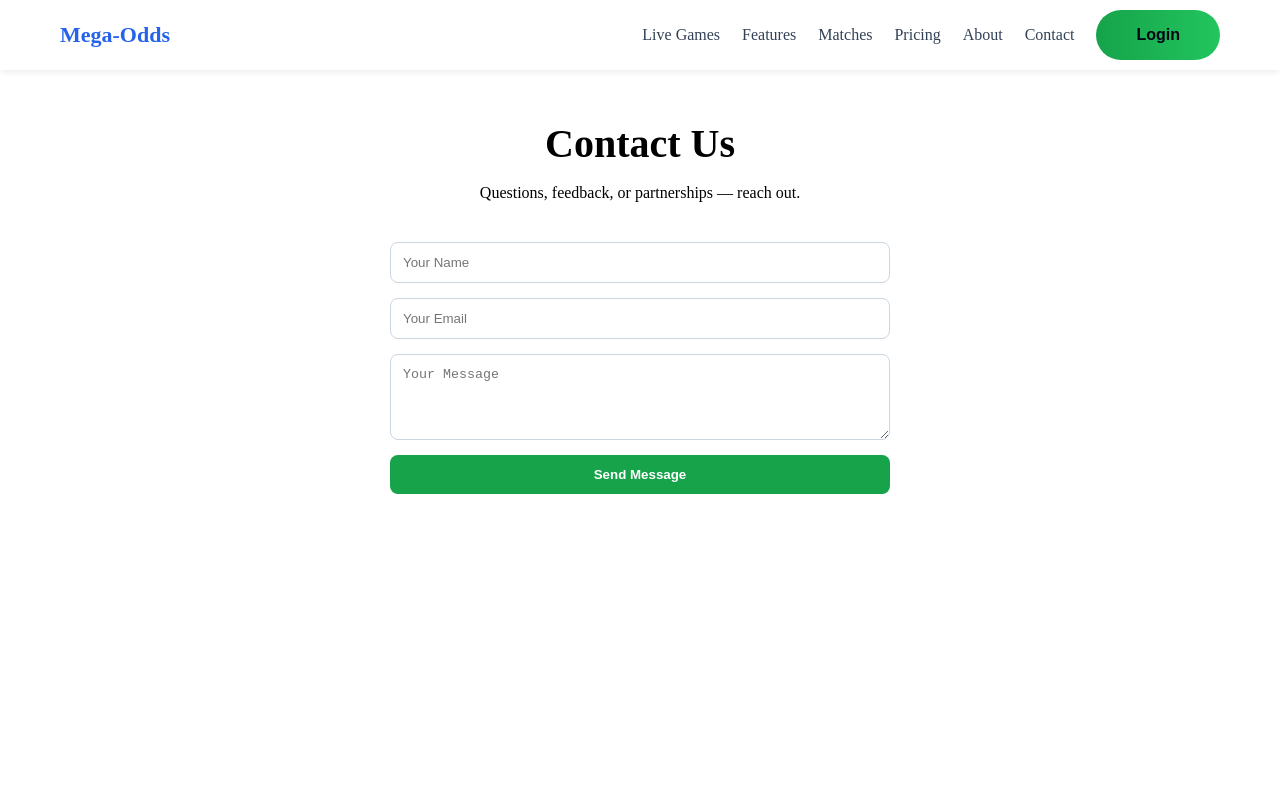
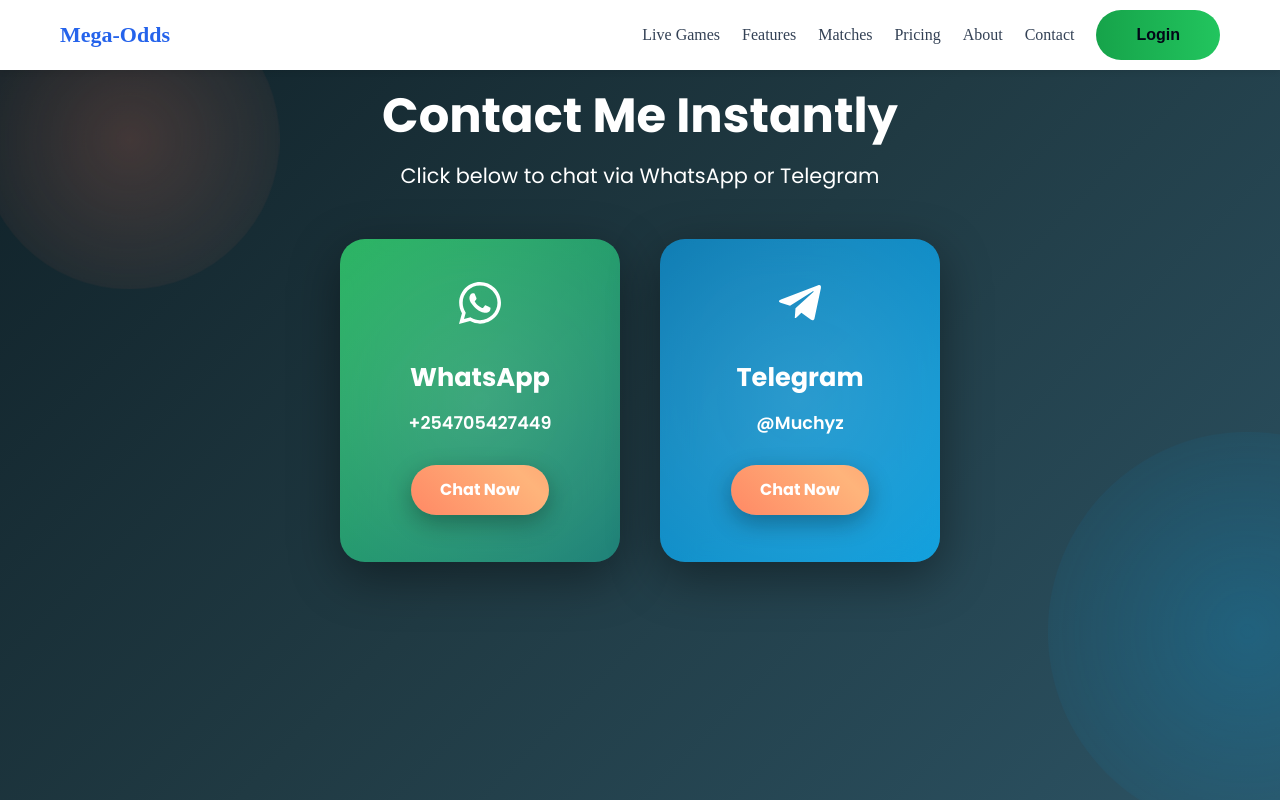
Before and after one commit to Muchyz/Sureodds-frontend, a React (Vite) app: page /contact in a window 1280 px wide. Built offline with nearby package versions, Linux system fonts and the light colour scheme.

Commit message:
Full code snapshot: current state including contact page and all features

```diff
--- a/package.json
+++ b/package.json
@@ -13,6 +13,7 @@
     "axios": "^1.13.2",
     "react": "^19.2.0",
     "react-dom": "^19.2.0",
+    "react-icons": "^5.5.0",
     "react-router-dom": "^7.13.0"
   },
   "devDependencies": {
--- a/src/pages/Navbarpages/Contact.css
+++ b/src/pages/Navbarpages/Contact.css
@@ -1,26 +1,191 @@
-@import "./Features.css";
+@import url('https://fonts.googleapis.com/css2?family=Poppins:wght@400;600;700&display=swap');
 
-.contact-form {
-  max-width: 500px;
-  margin: auto;
-  display: flex;
-  flex-direction: column;
-  gap: 15px;
+body {
+  margin: 0;
+  padding: 0;
 }
 
-.contact-form input,
-.contact-form textarea {
-  padding: 12px;
-  border-radius: 8px;
-  border: 1px solid #cbd5e1;
+.contact-page {
+  font-family: 'Poppins', sans-serif;
+  text-align: center;
+  padding: 5rem 1rem;
+  min-height: 100vh;
+  position: relative;
+  overflow: hidden;
+  background: linear-gradient(135deg, #0f2027, #203a43, #2c5364);
+  color: white;
+  transition: transform 0.1s ease-out;
 }
 
-.contact-form button {
-  padding: 12px;
-  border-radius: 8px;
-  border: none;
-  background: #16a34a;
+.contact-page h2 {
+  font-size: 3rem;
+  margin-bottom: 0.5rem;
+  z-index: 2;
+  position: relative;
+}
+
+.contact-page p {
+  font-size: 1.3rem;
+  margin-bottom: 3rem;
+  z-index: 2;
+  position: relative;
+}
+
+/* Grid */
+.contact-grid {
+  display: flex;
+  justify-content: center;
+  flex-wrap: wrap;
+  gap: 2.5rem;
+  z-index: 2;
+  position: relative;
+  perspective: 1200px;
+}
+
+/* Glass 3D Cards */
+.contact-box {
+  background: rgba(255, 255, 255, 0.1);
+  backdrop-filter: blur(18px);
+  border-radius: 25px;
+  padding: 2.5rem 2rem;
+  width: 280px;
+  box-shadow: 0 15px 50px rgba(0, 0, 0, 0.4);
+  transition: transform 0.3s ease, box-shadow 0.3s ease;
+  text-align: center;
+  cursor: pointer;
+  position: relative;
+  overflow: hidden;
+}
+
+.contact-box::before {
+  content: '';
+  position: absolute;
+  top: -50%;
+  left: -50%;
+  width: 200%;
+  height: 200%;
+  background: radial-gradient(circle, rgba(255,255,255,0.15), transparent 70%);
+  transition: all 0.4s ease;
+  pointer-events: none;
+}
+
+.contact-box:hover::before {
+  top: -20%;
+  left: -20%;
+}
+
+/* Icons */
+.contact-box .icon {
+  font-size: 3rem;
+  margin-bottom: 1rem;
+  transition: transform 0.3s;
+}
+
+.contact-box.whatsapp {
+  background: linear-gradient(135deg, #25d366cc, #128c7ecc);
   color: white;
+}
+
+.contact-box.telegram {
+  background: linear-gradient(135deg, #0088cccc, #00b2ffcc);
+  color: white;
+}
+
+.contact-box h3 {
+  margin: 0.5rem 0;
+  font-size: 1.6rem;
+}
+
+.contact-box .number {
   font-weight: 600;
-  cursor: pointer;
+  margin: 0.8rem 0;
+  font-size: 1.1rem;
 }
+
+/* Buttons */
+.btn {
+  display: inline-block;
+  margin-top: 1rem;
+  padding: 0.8rem 1.8rem;
+  font-weight: 700;
+  border-radius: 50px;
+  text-decoration: none;
+  color: white;
+  background: linear-gradient(45deg, #ff7e5f, #feb47b, #ff7e5f);
+  background-size: 200% 200%;
+  animation: gradientShift 3s ease infinite;
+  box-shadow: 0 8px 25px rgba(0,0,0,0.3);
+  position: relative;
+  overflow: hidden;
+  transition: all 0.3s;
+}
+
+.btn::after {
+  content: '';
+  position: absolute;
+  width: 0;
+  height: 100%;
+  top: 0;
+  left: 0;
+  background: rgba(255,255,255,0.2);
+  transition: width 0.3s;
+}
+
+.btn:hover::after {
+  width: 100%;
+}
+
+.btn:hover {
+  transform: translateY(-3px) scale(1.05);
+}
+
+@keyframes gradientShift {
+  0% { background-position: 0% 50%; }
+  50% { background-position: 100% 50%; }
+  100% { background-position: 0% 50%; }
+}
+
+/* Animated floating background */
+.background-bubbles {
+  position: absolute;
+  width: 100%;
+  height: 100%;
+  top: 0; left: 0;
+  overflow: hidden;
+  z-index: 1;
+}
+
+.background-bubbles::after,
+.background-bubbles::before {
+  content: "";
+  position: absolute;
+  width: 300px;
+  height: 300px;
+  background: radial-gradient(circle, #ff7e5f33, transparent);
+  border-radius: 50%;
+  top: -50px;
+  left: -50px;
+  animation: floatBubbles 6s ease-in-out infinite alternate;
+}
+
+.background-bubbles::before {
+  background: radial-gradient(circle, #00b2ff33, transparent);
+  top: 50%;
+  left: 80%;
+  width: 400px;
+  height: 400px;
+  animation-duration: 8s;
+}
+
+@keyframes floatBubbles {
+  0% { transform: translateY(0) translateX(0); }
+  100% { transform: translateY(40px) translateX(30px); }
+}
+
+/* Responsive */
+@media (max-width: 768px) {
+  .contact-grid {
+    flex-direction: column;
+    align-items: center;
+  }
+}
--- a/src/pages/Navbarpages/Contact.jsx
+++ b/src/pages/Navbarpages/Contact.jsx
@@ -1,19 +1,90 @@
+import React, { useRef, useEffect } from "react";
+import { FaWhatsapp, FaTelegramPlane } from "react-icons/fa";
 import "./Contact.css";
 
 function Contact() {
+  const whatsappNumber = "705427449";
+  const telegramUsername = "Muchyz";
+
+  const whatsappRef = useRef(null);
+  const telegramRef = useRef(null);
+  const pageRef = useRef(null);
+
+  const tiltCard = (e, ref) => {
+    const card = ref.current;
+    const rect = card.getBoundingClientRect();
+    const x = e.clientX - rect.left;
+    const y = e.clientY - rect.top;
+    const cx = rect.width / 2;
+    const cy = rect.height / 2;
+    const dx = (x - cx) / cx;
+    const dy = (y - cy) / cy;
+    card.style.transform = `rotateY(${dx * 15}deg) rotateX(${-dy * 15}deg) scale(1.05)`;
+  };
+
+  const resetCard = (ref) => {
+    ref.current.style.transform = "rotateY(0deg) rotateX(0deg) scale(1)";
+  };
+
+  // Parallax background effect
+  useEffect(() => {
+    const handleMouseMove = (e) => {
+      const { innerWidth, innerHeight } = window;
+      const x = (e.clientX / innerWidth - 0.5) * 20;
+      const y = (e.clientY / innerHeight - 0.5) * 20;
+      pageRef.current.style.transform = `translateX(${x}px) translateY(${y}px)`;
+    };
+    window.addEventListener("mousemove", handleMouseMove);
+    return () => window.removeEventListener("mousemove", handleMouseMove);
+  }, []);
+
   return (
-    <div className="page">
-      <section className="hero">
-        <h1>Contact Us</h1>
-        <p>Questions, feedback, or partnerships — reach out.</p>
-      </section>
+    <div className="contact-page" ref={pageRef}>
+      <div className="background-bubbles"></div>
+      <h2>Contact Me Instantly</h2>
+      <p>Click below to chat via WhatsApp or Telegram</p>
 
-      <form className="contact-form">
-        <input type="text" placeholder="Your Name" required />
-        <input type="email" placeholder="Your Email" required />
-        <textarea placeholder="Your Message" rows="4" required />
-        <button type="submit">Send Message</button>
-      </form>
+      <div className="contact-grid">
+        {/* WhatsApp */}
+        <div
+          className="contact-box whatsapp"
+          ref={whatsappRef}
+          onMouseMove={(e) => tiltCard(e, whatsappRef)}
+          onMouseLeave={() => resetCard(whatsappRef)}
+        >
+          <FaWhatsapp className="icon" />
+          <h3>WhatsApp</h3>
+          <p className="number">+254{whatsappNumber}</p>
+          <a
+            href={`https://wa.me/254${whatsappNumber}`}
+            target="_blank"
+            rel="noopener noreferrer"
+            className="btn"
+          >
+            Chat Now
+          </a>
+        </div>
+
+        {/* Telegram */}
+        <div
+          className="contact-box telegram"
+          ref={telegramRef}
+          onMouseMove={(e) => tiltCard(e, telegramRef)}
+          onMouseLeave={() => resetCard(telegramRef)}
+        >
+          <FaTelegramPlane className="icon" />
+          <h3>Telegram</h3>
+          <p className="number">@{telegramUsername}</p>
+          <a
+            href={`https://t.me/${telegramUsername}`}
+            target="_blank"
+            rel="noopener noreferrer"
+            className="btn"
+          >
+            Chat Now
+          </a>
+        </div>
+      </div>
     </div>
   );
 }
```
Also changed, not shown: 1 other file (tests, documents, lock files or other folders).
